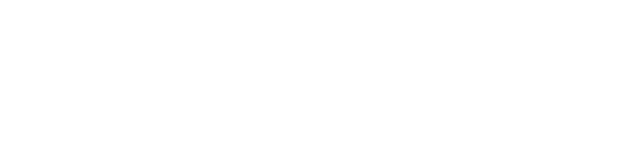
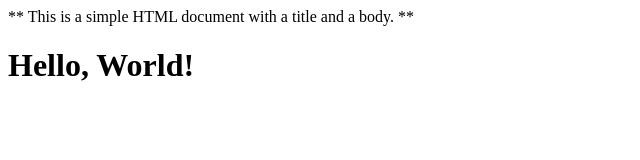
Before and after one commit to MohamedHussain-bit/git_test, a plain HTML site: page index.html in a window 1280 px wide. Shown: the whole page, without its empty margins (0-640 px from the left). Drawn offline with Linux system fonts and the light colour scheme.

Commit message:
at titile hellow worled

```diff
--- a/index.html
+++ b/index.html
@@ -6,6 +6,7 @@
     <title>Document</title>
 </head>
 <body>
-
+    ** This is a simple HTML document with a title and a body. **
+    <h1>Hello, World!</h1>
 </body>
 </html>
```
